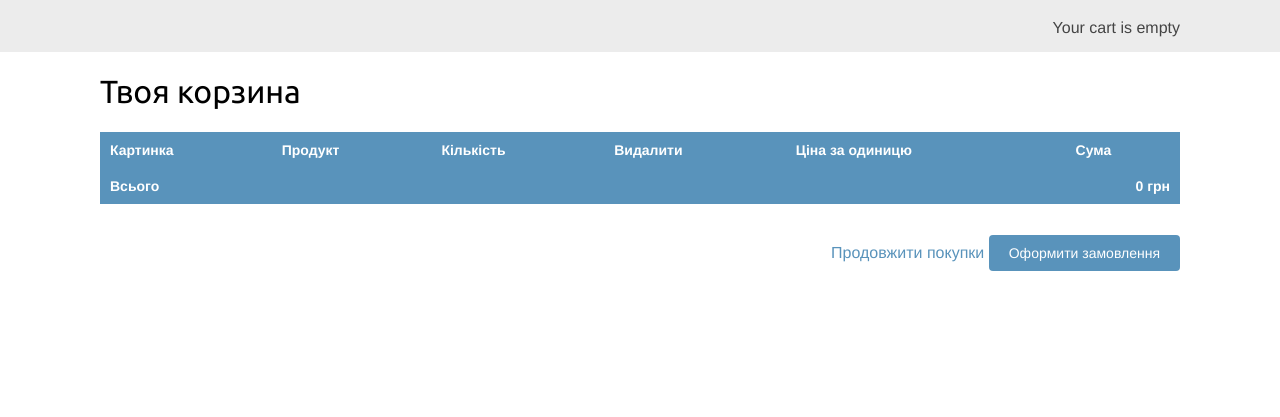
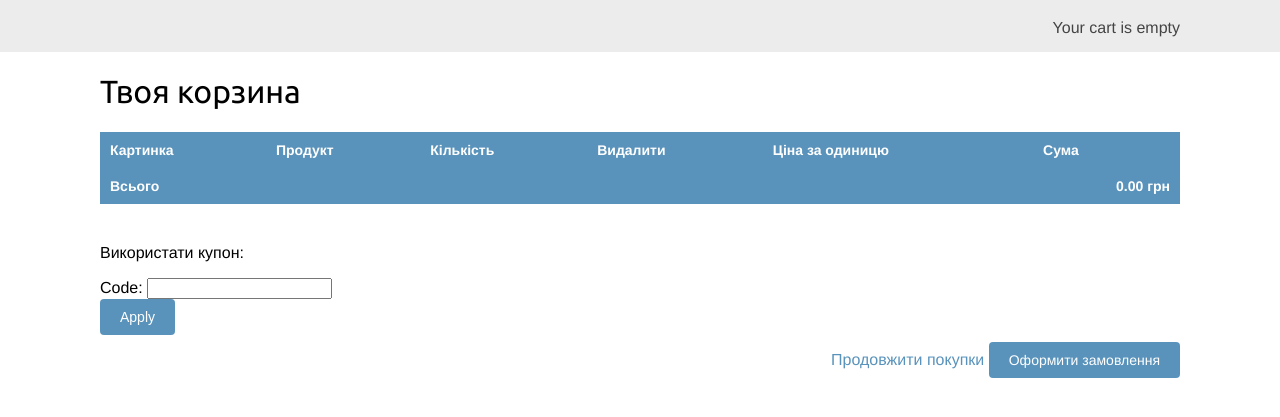
Before and after one commit to hruntov/electro_shop, a Django app: page /cart/ in a window 1280 px wide. Shown: the part 46-463 px from the top of the page. Run offline with Django 5.2, Linux system fonts and the light colour scheme; parts of the project's set-up code (start-up, migrations or seed data) failed here and were passed over.

Commit message:
Show coupon and discount in the detail view of cart

```diff
--- a/myshop/cart/templates/cart/detail.html
+++ b/myshop/cart/templates/cart/detail.html
@@ -49,13 +49,36 @@
                     </tr>
                 {% endwith %}
             {% endfor %}
+            {% if cart.coupon %}
+                <tr class="subtotal">
+                    <td>Ціна без знижки</td>
+                    <td colspan="4"></td>
+                    <td class="num"{{ cart.get_total_price|floatformat:2 }} грн></td>
+                </tr>
+                <tr>
+                    <td>
+                        "{{ cart.coupon.code }}" купон
+                        ({{ cart.coupon.discount }}% знижка)
+                    </td>
+                    <td colspan="4"></td>
+                    <td class="num neg">
+                        -{{ cart.get_discount|floatformat:2 }} грн.
+                    </td>
+                </tr>
+            {% endif %}
             <tr class="total">
                 <td>Всього</td>
                 <td colspan="4"></td>
-                <td class="num">{{ cart.get_total_price }} грн</td>
+                <td class="num">{{ cart.get_total_price_after_discount|floatformat:2 }} грн</td>
             </tr>
         </tbody>
     </table>
+    <p>Використати купон:</p>
+    <form action="{% url "coupons:apply" %}" method="post">
+        {{ coupon_apply_form }}
+        <input type="submit" value="Apply">
+        {% csrf_token %}
+    </form>
     <p class="text-right">
         <a href="{% url "shop:product_list" %}" class="button-light">Продовжити покупки</a>
         <a href="{% url "orders:order_create" %}" class="button">Оформити замовлення</a>
```
